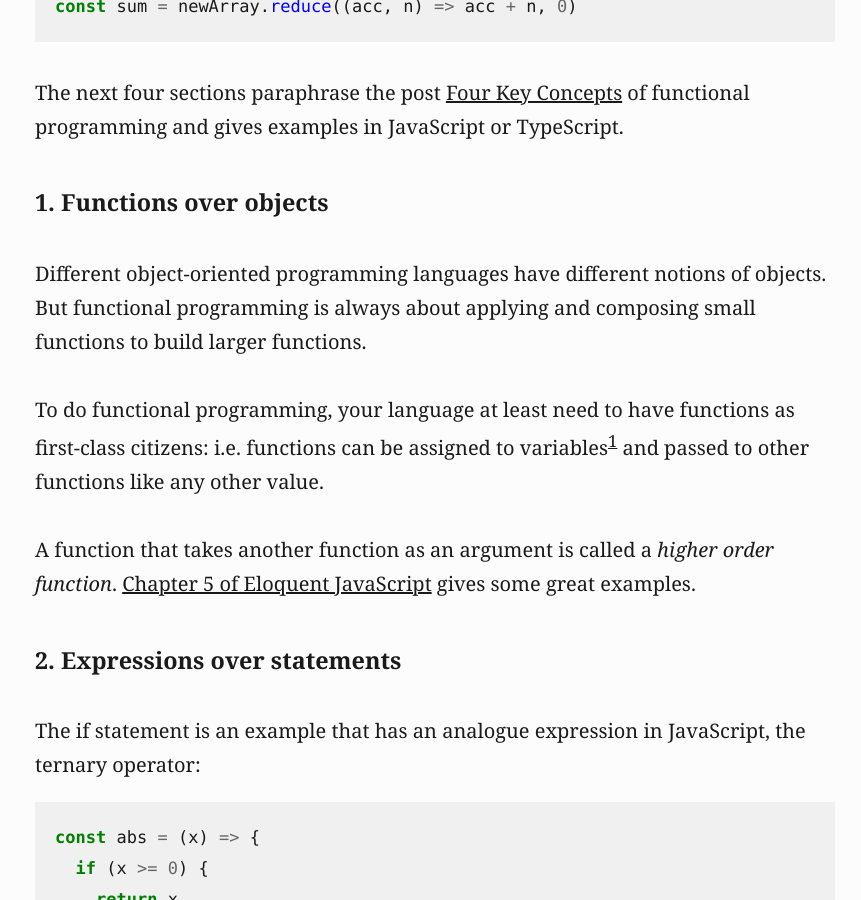
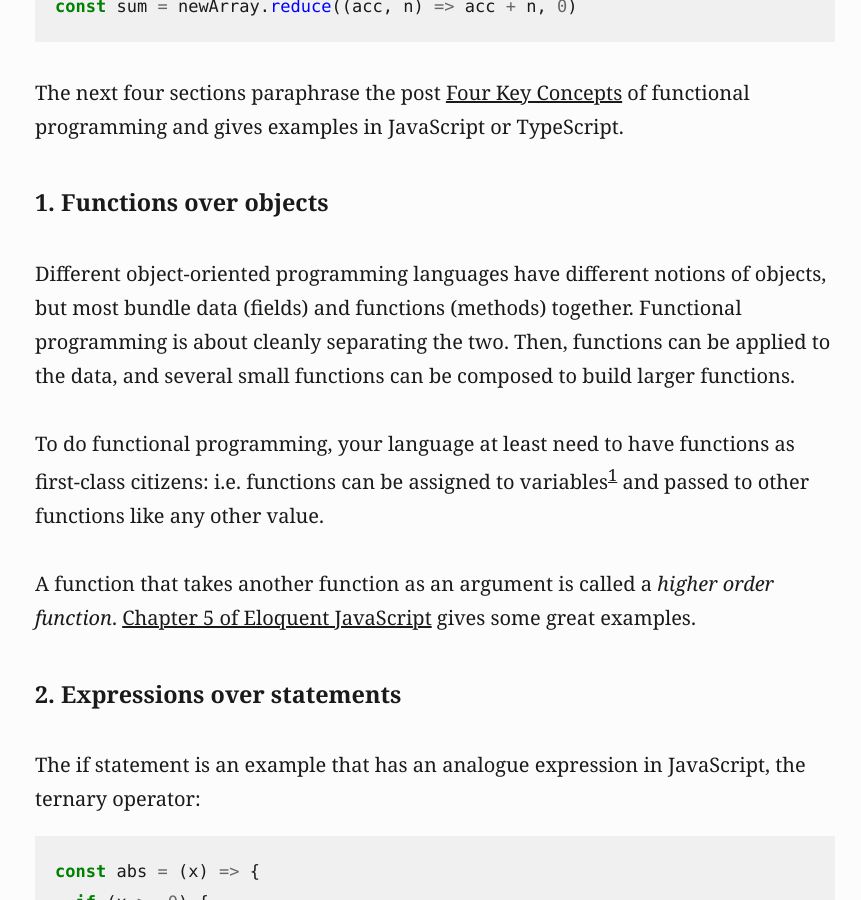
Before and after one commit to mb21/blog, a Jekyll site: the page built from _posts/2021-01-23-functional-programming.md, in a window 1280 px wide and 900 px high, scrolled down 1853 px. Shown: the whole window, without its empty margins (205-1066 px from the left). Built offline with Jekyll 4.4.1, drawn with Linux system fonts in a browser that asks for light colours.

Commit message:
Update 2021-01-23-functional-programming.md

```diff
--- a/_posts/2021-01-23-functional-programming.md
+++ b/_posts/2021-01-23-functional-programming.md
@@ -54,7 +54,7 @@ The next four sections paraphrase the post [Four Key Concepts](https://fsharpfor
 
 ### 1. Functions over objects
 
-Different object-oriented programming languages have different notions of objects. But functional programming is always about applying and composing small functions to build larger functions.
+Different object-oriented programming languages have different notions of objects, but most bundle data (fields) and functions (methods) together. Functional programming is about cleanly separating the two. Then, functions can be applied to the data, and several small functions can be composed to build larger functions.
 
 To do functional programming, your language at least need to have functions as first-class citizens: i.e. functions can be assigned to variables[^1] and passed to other functions like any other value.
 
```
